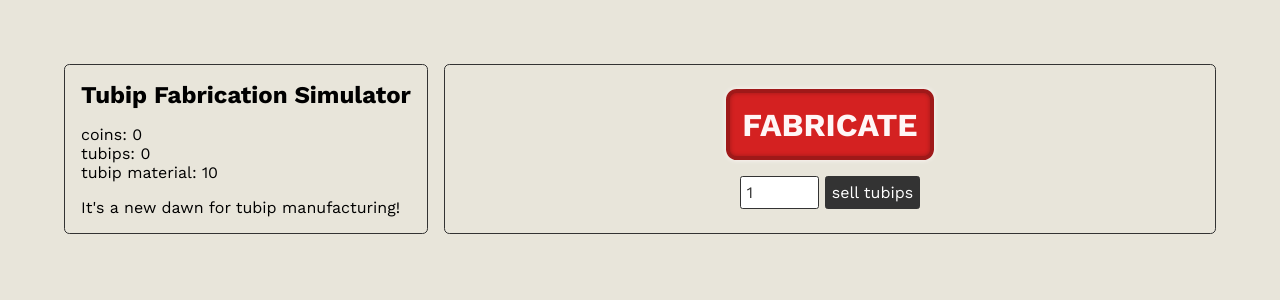
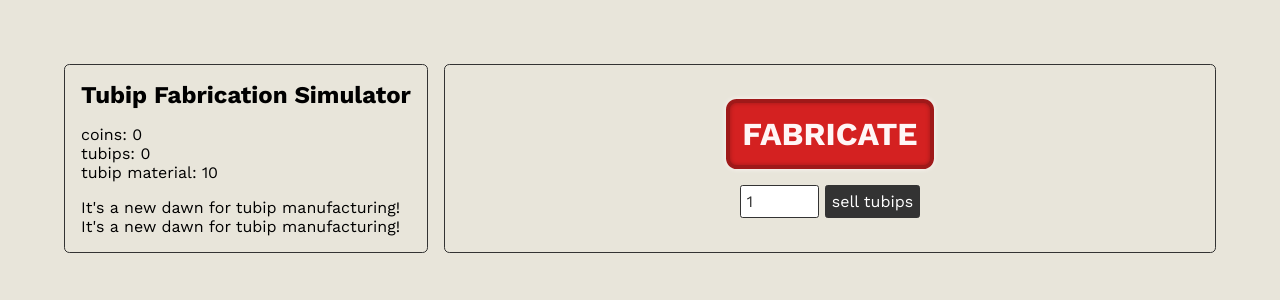
Before and after one commit to hs7t/tubip-fabrication-simulator, a Svelte app: page / in a window 1280 px wide. Shown: the top 300 px of the page. Built offline with nearby package versions, Linux system fonts and the light colour scheme.

Commit message:
use NewsMarquee in App

```diff
--- a/src/App.svelte
+++ b/src/App.svelte
@@ -3,6 +3,7 @@
   import NumberInput from "./lib/NumberInput.svelte";
   import { game, saveGameToLocalStorage, handleTubipGeneration, handleTubipSale } from "./gamestate.svelte.js";
   import './tick.svelte.js'
+  import NewsMarquee from "./lib/NewsMarquee.svelte";
 
   window.addEventListener("beforeunload", (e) => { saveGameToLocalStorage() })
 </script>
@@ -17,7 +18,7 @@
     </div>
 
     <div class="news">
-      <p>{game.state.news.headline}</p>
+      <NewsMarquee headline={game.state.news.headline} />
     </div>
   </section>
 
```
